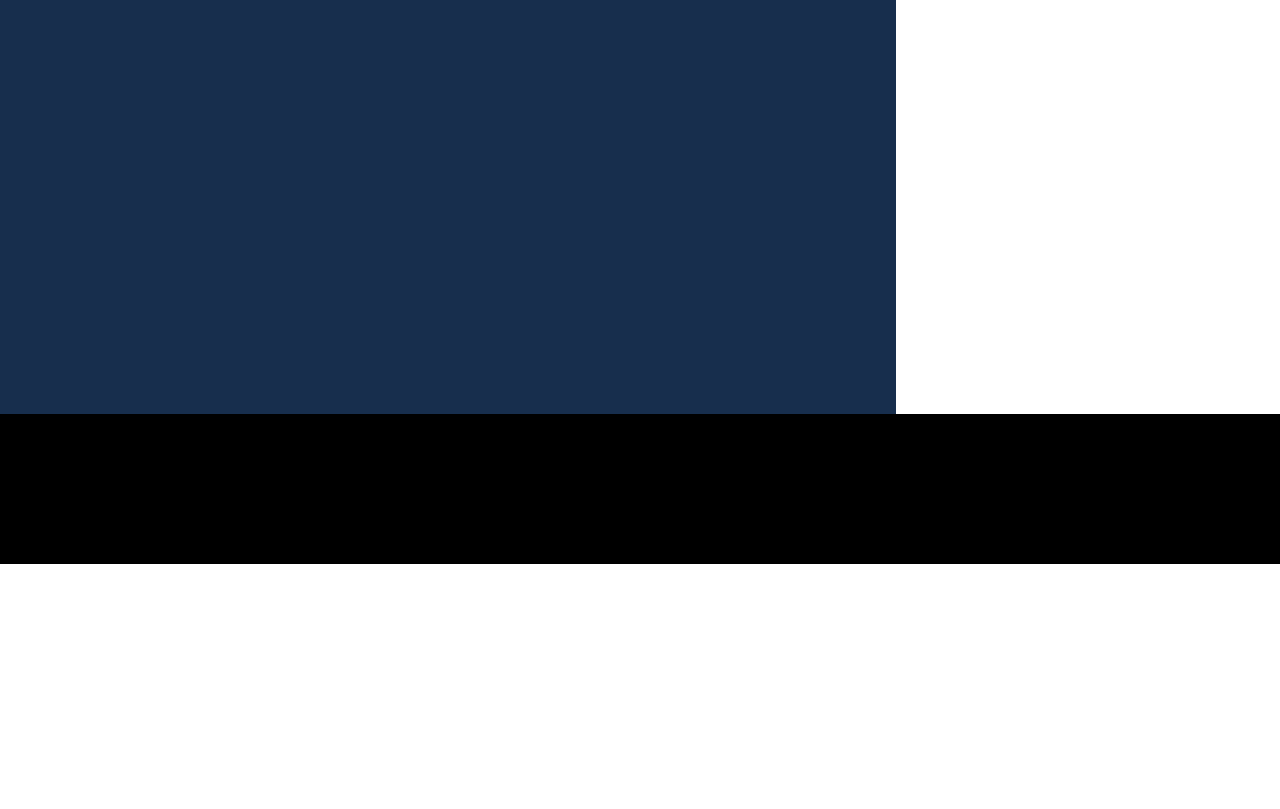
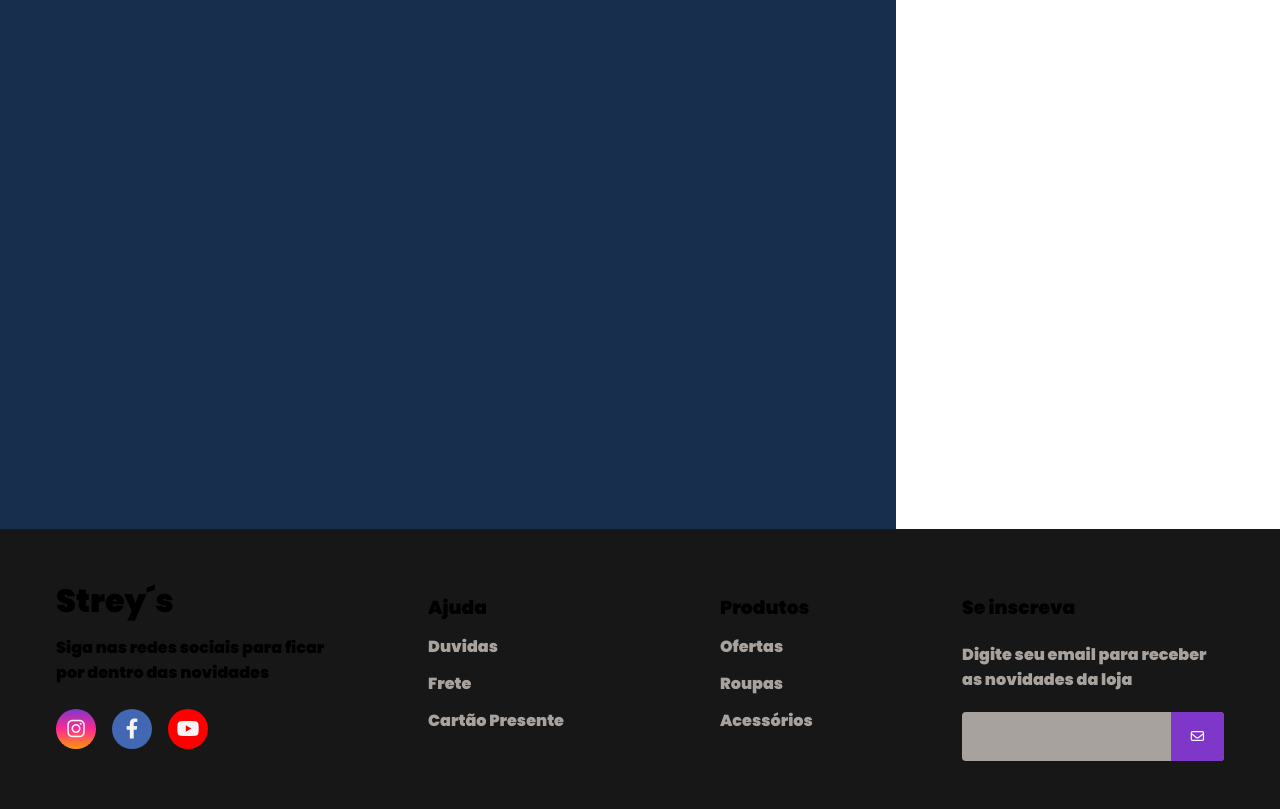
Before and after one commit to PRUVINELLI123/Nosso-Site, a plain HTML site: page index.html in a window 1280 px wide. Shown: the part 686-1495 px from the top of the page. Before the commit the page ends 1250 px from the top, so only its background shows below. Drawn offline with Linux system fonts and the light colour scheme.

Commit message:
Footer
Comecei e terminei a montagem do footer, com uma sessão para ajuda, uma para produtos, um imput para botar o email e as redes sociais da empresa.

Co-Authored-By: Pedro Pruvinelli  <134637148+PRUVINELLI123@users.noreply.github.com>
Co-Authored-By: TugaAntonielli <134700650+TugaAntonielli@users.noreply.github.com>
Co-Authored-By: Lucas O.Gonçalves <134063912+lucastuia@users.noreply.github.com>

```diff
--- a/index.html
+++ b/index.html
@@ -6,6 +6,7 @@
     <title>Strey S</title>
     <link rel="stylesheet" href="style.css">
     <link rel="shortcut icon" href="./favicon.ico" type="image/x-icon">
+    <link rel="stylesheet" href="https://cdnjs.cloudflare.com/ajax/libs/font-awesome/6.4.0/css/all.min.css" integrity="sha512-iecdLmaskl7CVkqkXNQ/ZH/XLlvWZOJyj7Yy7tcenmpD1ypASozpmT/E0iPtmFIB46ZmdtAc9eNBvH0H/ZpiBw==" crossorigin="anonymous" referrerpolicy="no-referrer" />
 </head>
 <body>
     <script src="./script.js"></script>
@@ -24,13 +25,72 @@
 
         </aside>
     </main>
+        <footer>
+            <div id="footer_content">
+                <div id="footer_contacts">
+                    <h1>Strey´s</h1>
+                    <p>Siga nas redes sociais para ficar
+                        por dentro das novidades</p>
 
-    <footer>
-        <div id="footer_content">
-            <div id="footer_contacts">
+                    <div id="social_media">
+                        <a href="#" class="footer-link" id="instagram">
+                            <i class="fa-brands fa-instagram"></i>
+                        </a>
 
+                        <a href="#" class="footer-link" id="facebook">
+                            <i class="fa-brands fa-facebook-f"></i>
+                        </a>
+
+                        <a href="#" class="footer-link" id="youtube">
+                            <i class="fa-brands fa-youtube"></i>
+                        </a>
+                    </div>
+                </div>
+
+                <ul class="footer-list">
+                    <li>
+                        <h3>Ajuda</h3>
+                    </li>
+                    <li>
+                        <a href="#" class="footer-link">Duvidas</a>
+                    </li>
+                    <li>
+                        <a href="#" class="footer-link">Frete</a>
+                    </li>
+                    <li>
+                        <a href="#" class="footer-link">Cartão Presente</a>
+                    </li>
+                </ul>
+
+                <ul class="footer-list">
+                    <li>
+                        <h3>Produtos</h3>
+                    </li>
+                    <li>
+                        <a href="#" class="footer-link">Ofertas</a>
+                    </li>
+                    <li>
+                        <a href="#" class="footer-link">Roupas</a>
+                    </li>
+                    <li>
+                        <a href="#" class="footer-link">Acessórios</a>
+                    </li>
+                </ul>
+
+                <div id="footer_subscribe">
+                    <h3>Se inscreva</h3>
+                    <p>
+                        Digite seu email para receber as novidades da loja
+                    </p>
+
+                    <div id="input_group">
+                        <input type="email" id="email">
+                        <button>
+                            <i class="fa-regular fa-envelope"></i>
+                        </button>
+                    </div>
+                </div>
             </div>
-        </div>
     </footer>
 </body>
 </html>
--- a/style.css
+++ b/style.css
@@ -4,6 +4,9 @@
     --cinza:#233236;
     --azul: #282828;
     --azul: #172e4d;
+    --preto_menos_escuro: #171717;
+    --bege: #a8a29e;
+    --branco_menos_claro: #f5f5f5 ;
 }
 
 @font-face {
@@ -42,10 +45,122 @@ aside{
     float: left;
     background-color: var(--branco);
 }
-footer{
+footer {
     width: 100%;
-    height: 150px;
-    display: block;
-    float: left;
-    background-color: var(--preto);
+    color: var(--preto);
+    margin-top: 115px;
+ }
+
+ .footer-link {
+    text-decoration: none;
+ }
+
+#footer_content {
+    background-color: var(--preto_menos_escuro);
+    display: grid;
+    grid-template-columns: repeat(4,1fr);
+    padding: 3rem 3.5rem;
 }
+
+#footer_contacts {
+    margin-bottom: 0,75rem;
+}
+
+#social_media {
+    display: flex;
+    gap: 1rem;
+    margin-top: 1.5rem;
+}
+
+#social_media .footer-link {
+    display: flex;
+    align-items: center;
+    justify-content: center;
+    height: 2.5rem;
+    width: 2.5rem;
+    color: var(--branco_menos_claro);
+    border-radius: 50%;
+    transition: all 0.4s;
+}
+
+#social_media .footer-link i {
+    font-size: 1.25rem;
+}
+
+#social_media .footer-link:hover {
+    opacity: 0.8;
+}
+
+#instagram{
+    background: linear-gradient(#7f37c9, #ff2992, #ff9807);
+}
+
+#facebook {
+    background-color: #4267b3;
+}
+
+#youtube {
+    background-color: rgb(255, 0, 0);
+}
+
+.footer-list {
+    display: flex;
+    flex-direction: column;
+    list-style: none;
+    gap: 0.75rem;
+    margin-left: 80px;
+    margin-top: 1rem;
+}
+
+.footer-list .footer-link {
+    color: var(--bege);
+    transition: all 0.4s;
+}
+
+.footer-list .footer-link:hover {
+    color: #7f37c9;
+}
+
+#footer_subscribe {
+    display: flex;
+    flex-direction: column;
+    gap: 1.25rem;
+    margin-top: 1rem;
+    margin-left: 30px;
+}
+
+#footer_subscribe p {
+    color: var(--bege);
+}
+
+#input_group {
+    display: flex;
+    align-items: center;
+    background-color: var(--bege);
+    border-radius: 4px;
+}
+
+#input_group input {
+    all: unset;
+    padding: 0.75rem;
+    width: 100%;
+}
+
+#input_group button {
+    background-color: #7f37c9;
+    border: none;
+    color: var(--branco_menos_claro);
+    padding: 0px 1.25rem;
+    font-size: 1,125rem;
+    height: 100%;
+    border-radius: 0px 4px 4px 0px;
+    cursor: pointer;
+}
+
+#input_group button:hover {
+    opacity: 0,8;
+}
+
+#footer_contacts h1  {
+    margin-bottom: 10px;
+}
```
